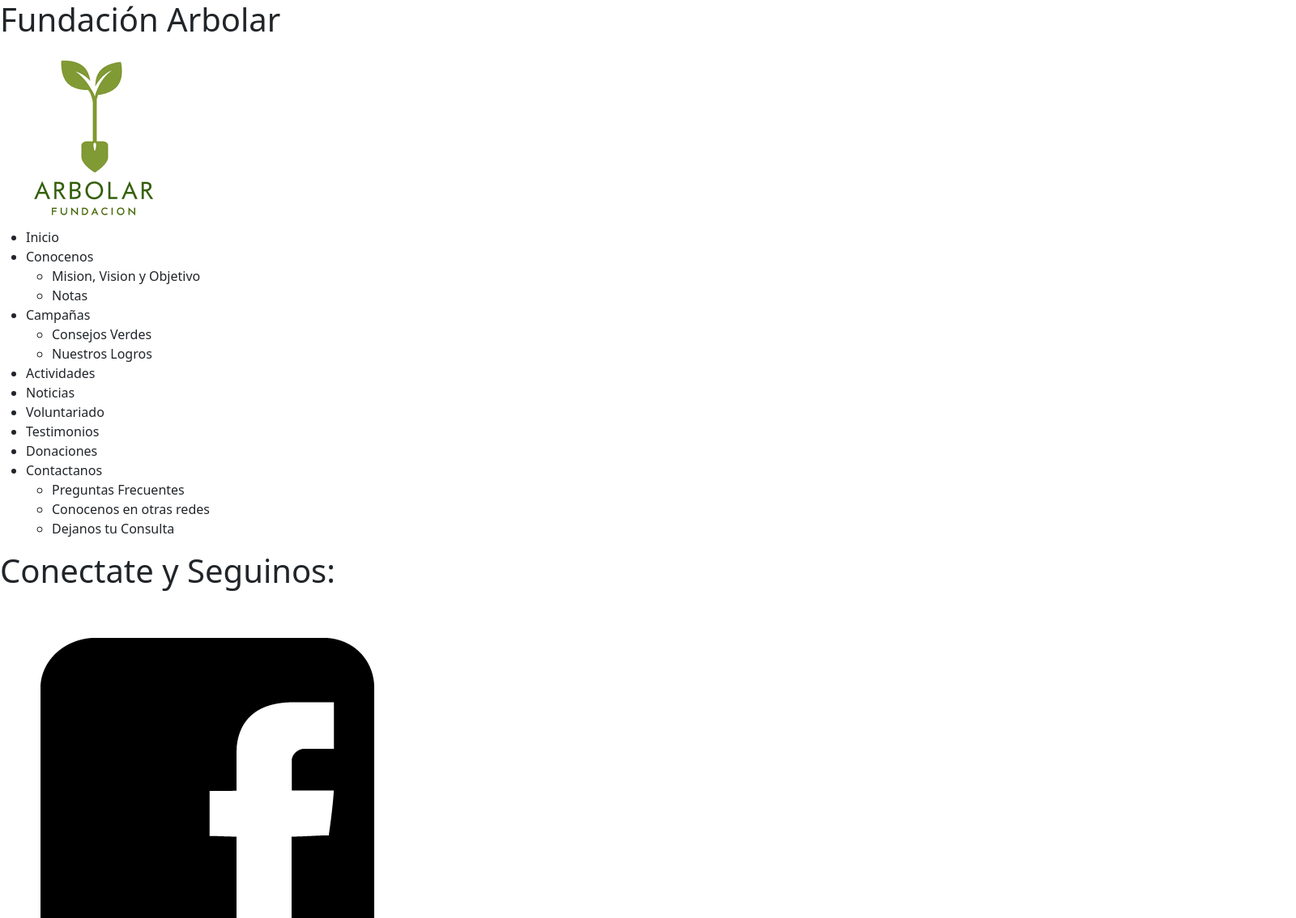
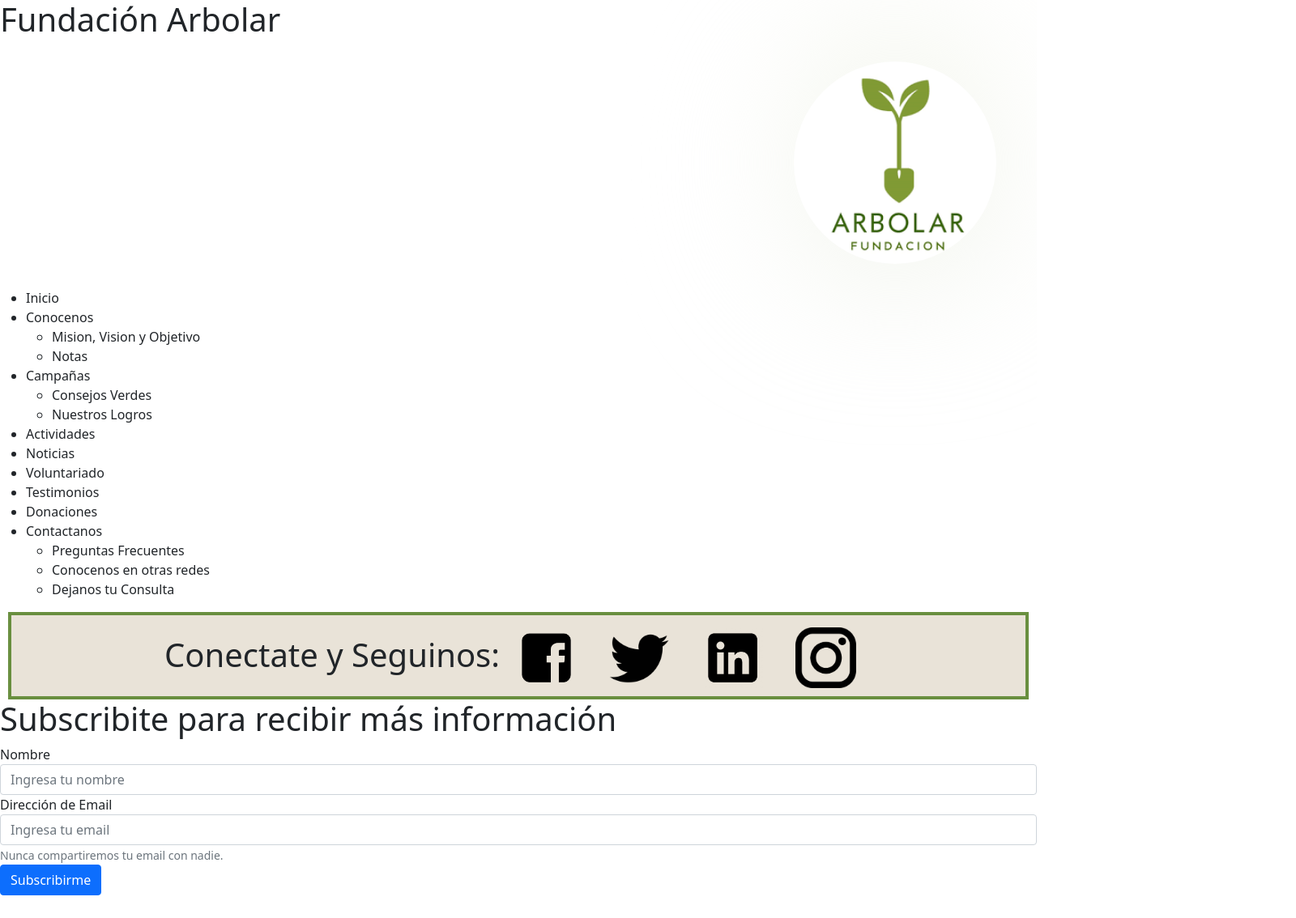
Before and after one commit to martinguido/WebPage, a React (Create React App) app in the folder client/: page / in a window 1280 px wide. Shown: the top 1134 px of the page at 81% size, 1600 px wide, since content can reach past the window. After the commit the page ends 1106 px from the top, so only its background shows below. Built offline with nearby package versions, Linux system fonts and the light colour scheme.

Commit message:
added some css to main page and logos

```diff
--- a/client/src/components.js
+++ b/client/src/components.js
@@ -4,7 +4,8 @@ import logoFB from './img/logoFB.png';
 import logoTW from './img/logoTW.png';
 import logoLI from './img/logoLI.png';
 import logoIG from './img/logoIG.png';
-import 'bootstrap/dist/css/bootstrap.min.css'
+import './css/components.css';
+import 'bootstrap/dist/css/bootstrap.min.css';
 
  export class Start extends React.Component {
     render(){
@@ -19,9 +20,9 @@ export class Header extends React.Component {
         return <><div>
                 <h1>Fundación Arbolar</h1>
             </div>
-            <div>
-                <img src={logo} alt='Logo Fundacion Arbolar'/>
-
+            <div class='logoHeader'>
+                <img src={logo} alt='Logo Fundacion Arbolar' class='logoArbolarBlur'/>
+                <img src={logo} alt='Logo Fundacion Arbolar' class='logoArbolar'/>
             </div>
         <Menu/>
         </>;
@@ -65,12 +66,14 @@ export class Menu extends React.Component {
 export class Footer extends React.Component {
     render(){
         return <>
-        <div>
-            <h1>Conectate y Seguinos:</h1>
-            <img src={logoFB} alt='Logo de Facebook'/>
-            <img src={logoTW} alt='Logo de Twitter'/>
-            <img src={logoLI} alt='Logo de LinkedIn'/>
-            <img src={logoIG} alt='Logo de Instagram'/>
+        <div class='footerdiv'>
+            <h1 class='footerh2'>Conectate y Seguinos:</h1>
+            <div class='footerlogos'>
+                <img src={logoFB} alt='Logo de Facebook' class='logo' />
+                <img src={logoTW} alt='Logo de Twitter' class='logo' />
+                <img src={logoLI} alt='Logo de LinkedIn' class='logo' />
+                <img src={logoIG} alt='Logo de Instagram' class='logo'/>
+            </div>
         </div>
         <SubscribeNewsletter/>
         </>;
--- /dev/null
+++ b/client/src/css/components.css
@@ -0,0 +1,53 @@
+body{
+    background-color: #F8F6F2 ;
+}
+
+.logo{
+    width:75px;
+    margin-left: 20px;
+    margin-right: 20px;
+}
+.logoHeader{
+    display: block;
+    width: 100%;
+    height: 300px;
+    text-align: right;
+    padding-right: 300px;
+}
+
+.logoArbolar{
+    width: 250px;
+    border-radius: 100%;
+}
+.logoArbolarBlur{
+    width: 250px;
+    border-radius: 100%;
+    -webkit-filter: blur(100px);
+    -moz-filter: blur(100px);
+    -o-filter: blur(100px);
+    -ms-filter: blur(100px);
+    filter: blur(100px);
+}
+.logoArbolarBlur, .logoArbolar{
+    position: absolute;
+    margin-top: 20px;
+    margin-right: 300px;
+}
+
+.footerdiv{
+    justify-content: center;
+    display: flex;
+    border-width: 4px;
+    border-style: solid;
+    border-color: #698F3F;
+    background-color: #E9E3D8;
+    margin-left: 10px;
+    margin-right: 10px;
+    padding-top: 15px;
+    padding-bottom: 10px;
+}
+
+.footerh2{
+    align-self: center;
+    display: block;
+}
```
